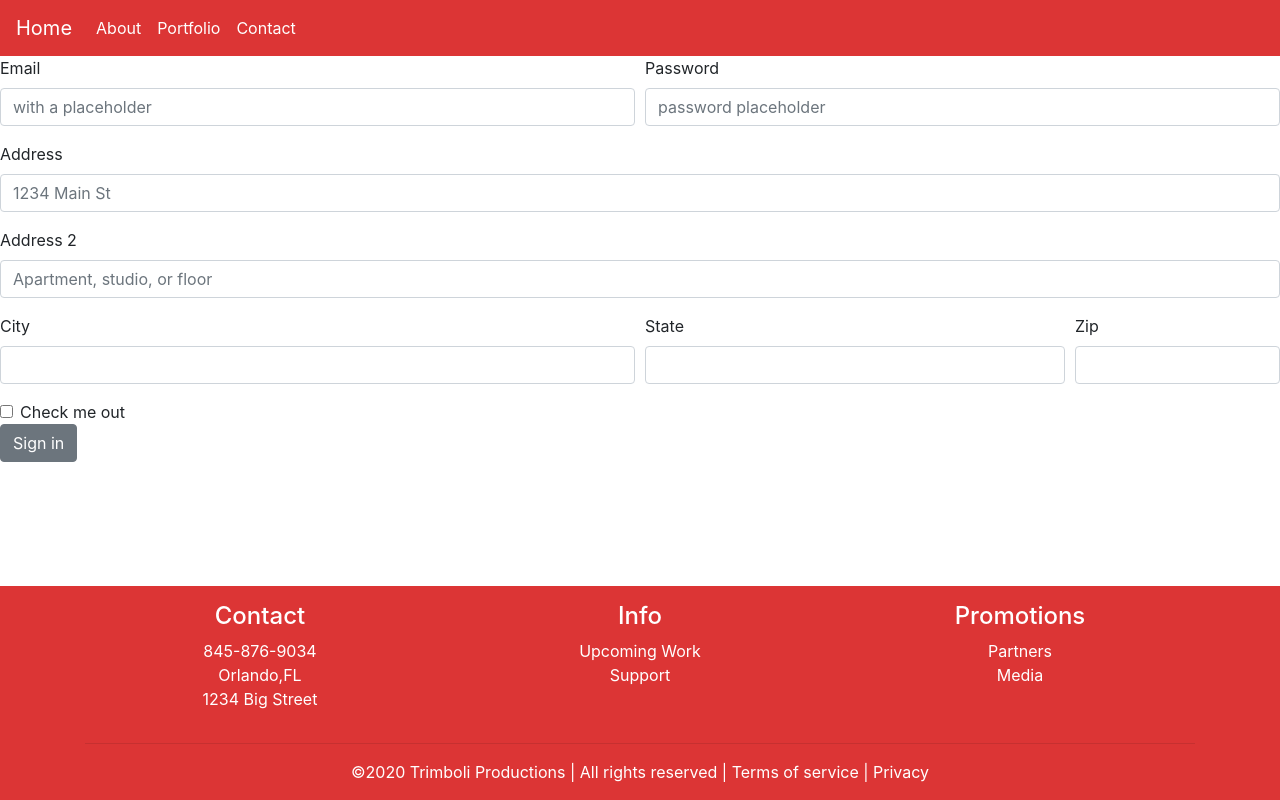
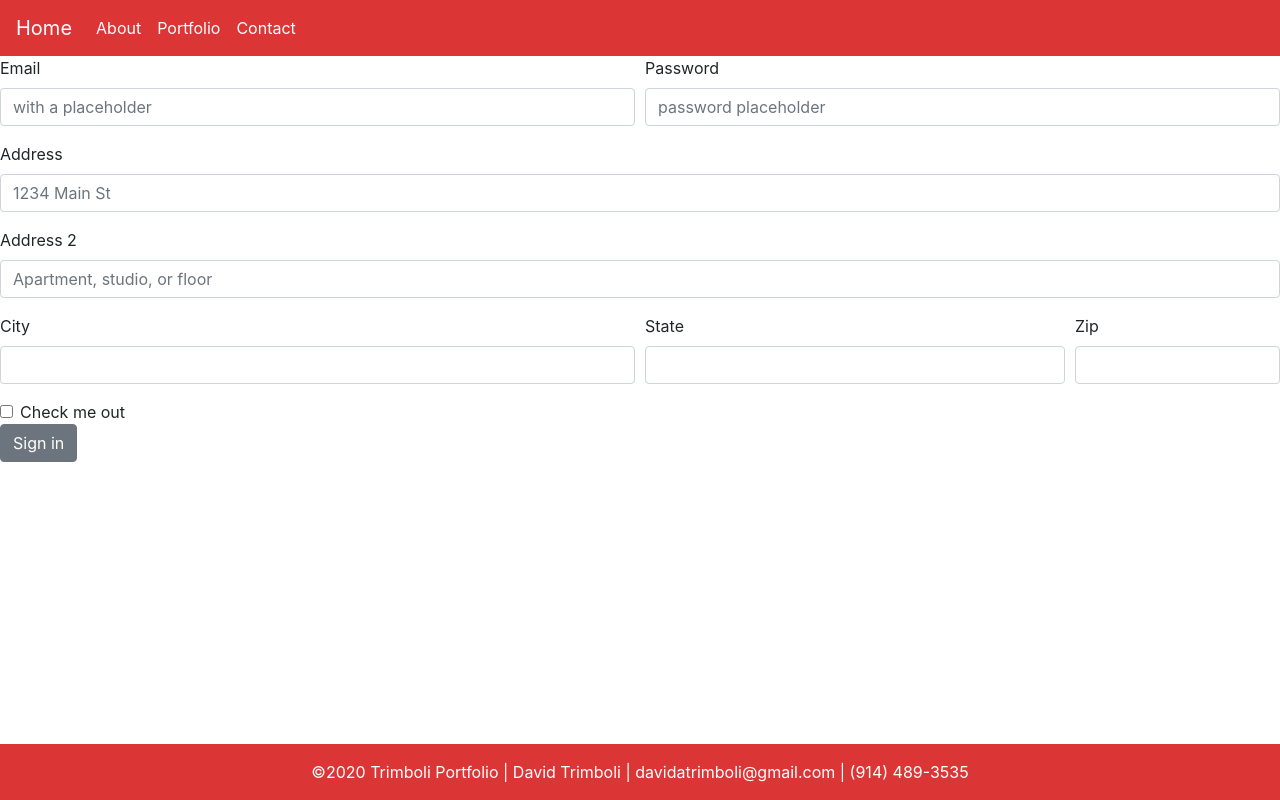
Before and after one commit to datrimboli/reactportfolio1, a React (Create React App) app in the folder reactportfolio1/: page /reactportfolio1/contact in a window 1280 px wide. Built offline with nearby package versions, Linux system fonts and the light colour scheme.

Commit message:
footer changes

```diff
--- a/reactportfolio1/src/components/Footer.js
+++ b/reactportfolio1/src/components/Footer.js
@@ -5,8 +5,8 @@ const Footer = () => {
   return (
     <div className="main-footer center">
       <div className="container">
-        <div className="row">
-          {/* Column1 */}
+        {/* <div className="row">
+          Column1
           <div className="col">
             <h4>Contact</h4>
             <ul className="list-unstyled">
@@ -16,7 +16,7 @@ const Footer = () => {
             </ul>
 
           </div>
-          {/* Column2 */}
+          Column2
           <div className="col">
             <h4>Info</h4>
             <ul className="list-unstyled">
@@ -25,7 +25,7 @@ const Footer = () => {
            </ul>
 
           </div>
-          {/* Column3 */}
+          Column3
           <div className="col">
             <h4>Promotions</h4>
             <ul className="list-unstyled">
@@ -33,11 +33,11 @@ const Footer = () => {
               <li>Media</li>
            </ul>
           </div>
-        </div>
-        <hr />
+        </div> */}
+        {/* <hr /> */}
         <div className="row">
           <p className="col-sm center">
-            &copy;{new Date().getFullYear()} Trimboli Productions | All rights reserved | Terms of service | Privacy
+            &copy;{new Date().getFullYear()} Trimboli Portfolio | David Trimboli | davidatrimboli@gmail.com | (914) 489-3535
           </p>
 
         </div>
--- a/reactportfolio1/src/pages/About/About.js
+++ b/reactportfolio1/src/pages/About/About.js
@@ -15,8 +15,8 @@ const Portfolio = () => {
       </div>
       <h1 className="name" >Dave Trimboli</h1>
       <hr />
-      <h5 className="name">datrimboli@gmail.com</h5>
-      <h5 className="name">(914) 489-1516</h5>
+      <h5 className="name">davidatrimboli@gmail.com</h5>
+      <h5 className="name">(914) 489-3535</h5>
       <hr />
       <img className="size" src={peanut} alt="photo of me" />
       <hr />
```
Also changed, not shown: reactportfolio1/src/App.js (line endings or trailing spaces).
